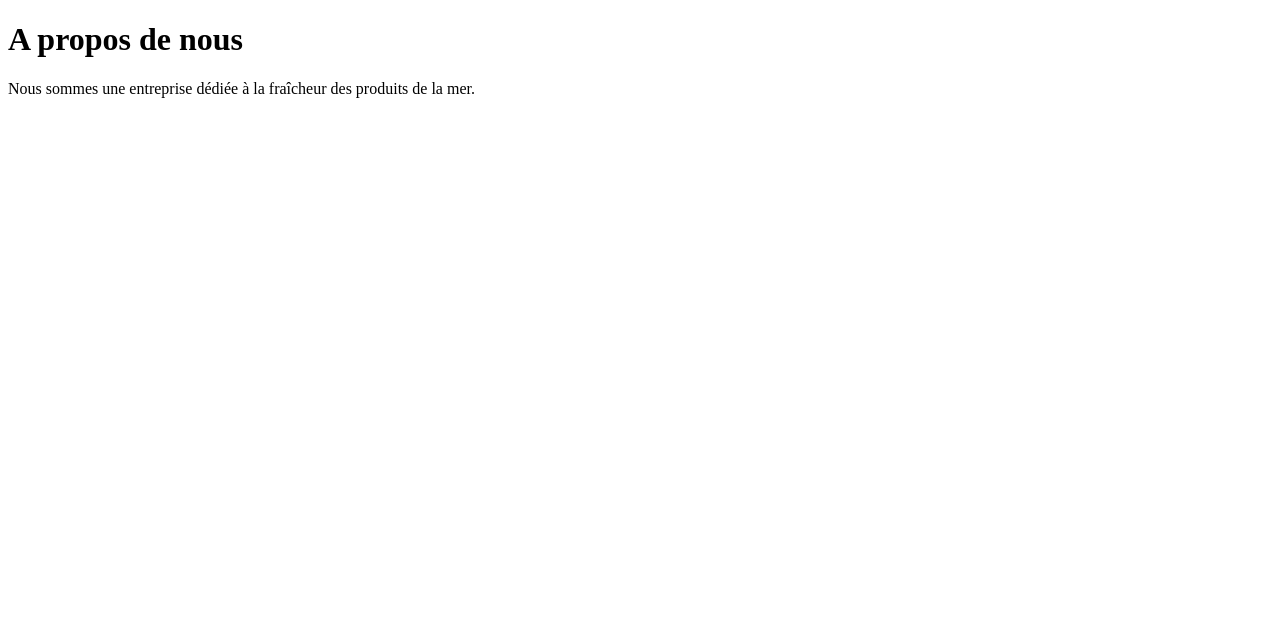
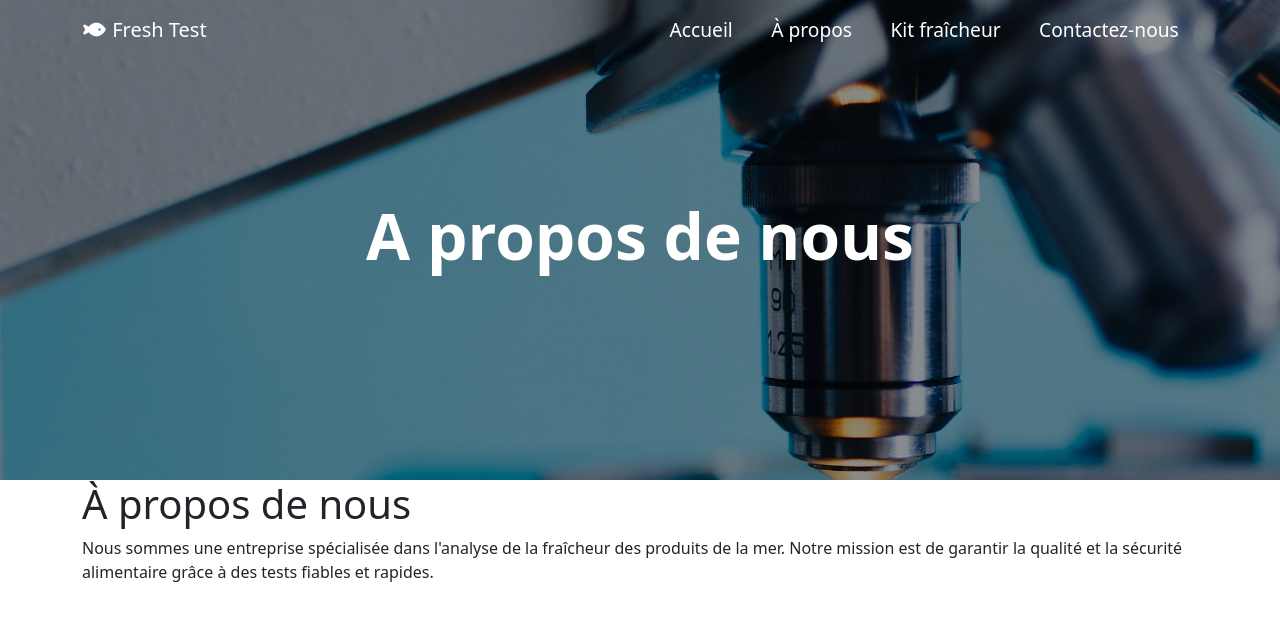
Before and after one commit to alexbalak21/fish-freshness, a plain HTML site: page a-propos.html in a window 1280 px wide. Drawn offline with nearby package versions, Linux system fonts and the light colour scheme.

Commit message:
building about

```diff
--- a/a-propos.html
+++ b/a-propos.html
@@ -1,14 +1,60 @@
 <!DOCTYPE html>
-<html lang="en">
+<html lang="fr">
   <head>
-    <meta charset="UTF-8" />
-    <meta name="viewport" content="width=device-width, initial-scale=1.0" />
-    <title>A propos de nous</title>
+    <meta charset="utf-8" />
+    <meta name="viewport" content="width=device-width, initial-scale=1" />
+    <title>Apropos de Nous</title>
+    <meta name="keywords" content="test, fraîcheur, poisson, produits de la mer" />
+    <meta name="description" content="Testez la fraîcheur de vos produits de la mer avec notre kit rapide et fiable. Garantissez la qualité et la sécurité alimentaire." />
+    <link href="https://cdn.jsdelivr.net/npm/bootstrap@5.3.8/dist/css/bootstrap.min.css" rel="stylesheet" />
+    <link rel="stylesheet" href="https://cdnjs.cloudflare.com/ajax/libs/font-awesome/7.0.1/css/all.min.css" />
+    <link rel="stylesheet" href="style.css" />
   </head>
   <body>
+    <!-- Transparent Navbar -->
+    <nav class="navbar navbar-expand-lg navbar-dark fixed-top bg-transparent">
+      <div class="container">
+        <a class="navbar-brand text-white" href="/"><i class="fa-solid fa-fish"></i> Fresh Test</a>
+        <button class="navbar-toggler" type="button" data-bs-toggle="collapse" data-bs-target="#navbarNav">
+          <span class="navbar-toggler-icon"></span>
+        </button>
+        <div class="collapse navbar-collapse" id="navbarNav">
+          <ul class="navbar-nav ms-auto text-center">
+            <li class="nav-item">
+              <a class="nav-link text-white" href="/">Accueil</a>
+            </li>
+            <li class="nav-item">
+              <a class="nav-link text-white" href="#">À propos</a>
+            </li>
+            <li class="nav-item">
+              <a class="nav-link text-white" href="#">Kit fraîcheur</a>
+            </li>
+            <li class="nav-item">
+              <a class="nav-link text-white" href="#">Contactez-nous</a>
+            </li>
+          </ul>
+        </div>
+      </div>
+    </nav>
+    <!-- Hero Section -->
+    <section class="hero position-relative">
+      <div class="h-100 w-100">
+        <img src="img/lab-hero.jpg" alt="analyses avec microscope" class="img-fluid w-100 h-100" style="object-fit: cover;" loading="lazy" />
+      </div>
+      <div class="hero-overlay d-flex align-items-center justify-content-center">
+        <div class="text-center">
+          <h1 class="display-3 fw-bold text-white">A propos de nous</h1>
+        </div>
+      </div>
+    </section>
+
     <main class="container">
-      <h1>A propos de nous</h1>
-      <p>Nous sommes une entreprise dédiée à la fraîcheur des produits de la mer.</p>
+      <h1 class="center">À propos de nous</h1>
+      <p>Nous sommes une entreprise spécialisée dans l'analyse de la fraîcheur des produits de la mer. Notre mission est de garantir la qualité et la sécurité alimentaire grâce à des tests fiables et rapides.</p>
     </main>
+
+    <script src="https://cdn.jsdelivr.net/npm/@popperjs/core@2.11.8/dist/umd/popper.min.js" crossorigin="anonymous"></script>
+    <script src="https://cdn.jsdelivr.net/npm/bootstrap@5.3.8/dist/js/bootstrap.min.js" crossorigin="anonymous"></script>
+    <script src="script.js"></script>
   </body>
 </html>
--- a/style.css
+++ b/style.css
@@ -78,3 +78,65 @@
   position: relative;
   z-index: 1;
 }
+
+/* Hero Section */
+.hero {
+  position: relative;
+  width: 100%;
+  height: 60vh;
+  min-height: 400px;
+  overflow: hidden;
+}
+
+.hero img {
+  width: 100%;
+  height: 100%;
+  object-fit: cover;
+  object-position: center;
+}
+
+.hero-overlay {
+  position: absolute;
+  top: 0;
+  left: 0;
+  right: 0;
+  bottom: 0;
+  background: rgba(0, 0, 0, 0.4);
+  display: flex;
+  align-items: center;
+  justify-content: center;
+  padding: 0;
+  margin: 0;
+}
+
+.hero-content h1 {
+  font-size: 3.5rem;
+  font-weight: 700;
+  text-shadow: 2px 2px 8px rgba(0, 0, 0, 0.7);
+  margin: 0;
+  padding: 0 2rem;
+}
+
+.hero-content h1 {
+  font-size: 3.5rem;
+  font-weight: 700;
+  margin-bottom: 1rem;
+  text-shadow: 2px 2px 8px rgba(0, 0, 0, 0.7);
+}
+
+@media (max-width: 768px) {
+  .hero {
+    height: 50vh;
+    min-height: 300px;
+  }
+
+  .hero-content h1 {
+    font-size: 2.5rem;
+  }
+}
+
+@media (max-width: 576px) {
+  .hero-content h1 {
+    font-size: 2rem;
+  }
+}
```
Also changed, not shown: img/lab-hero.jpg (added).
